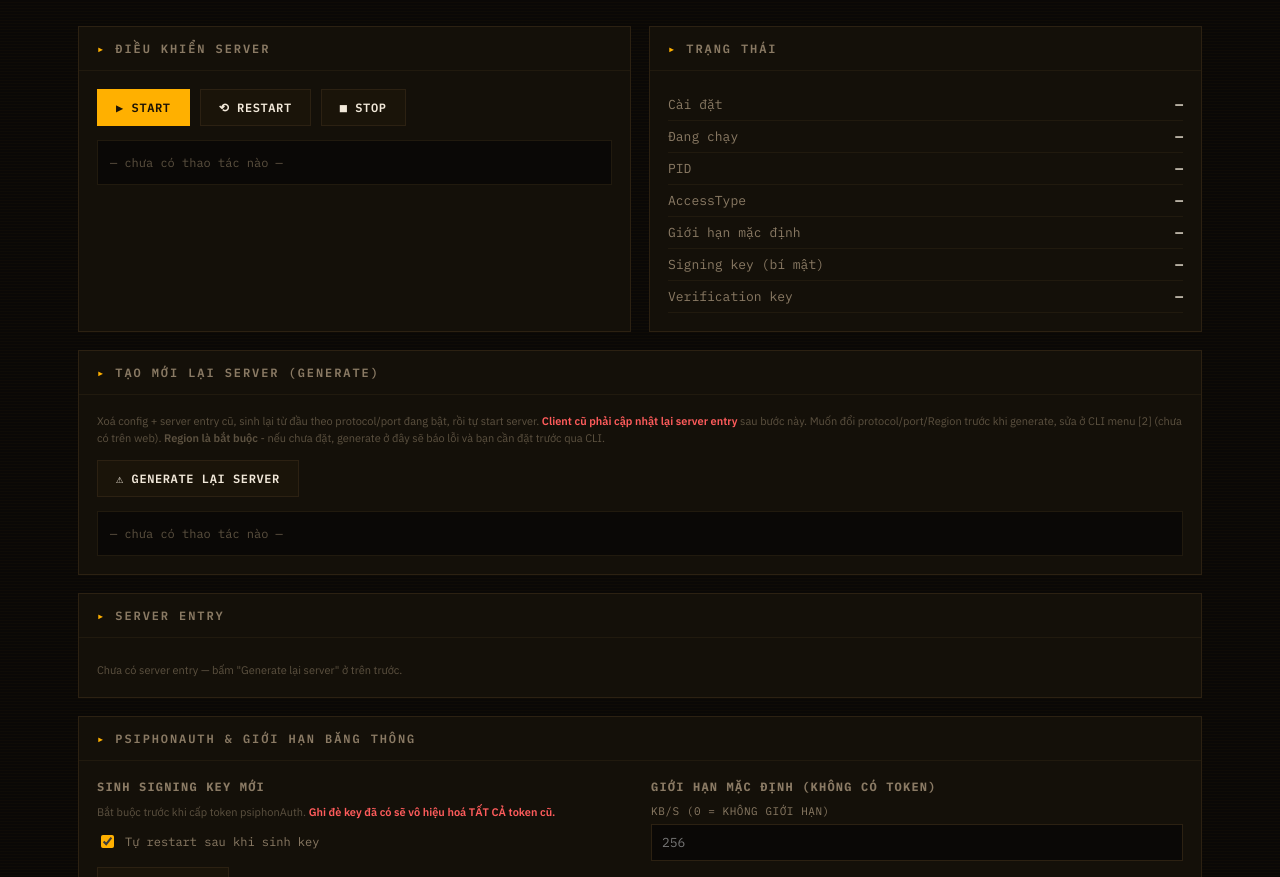
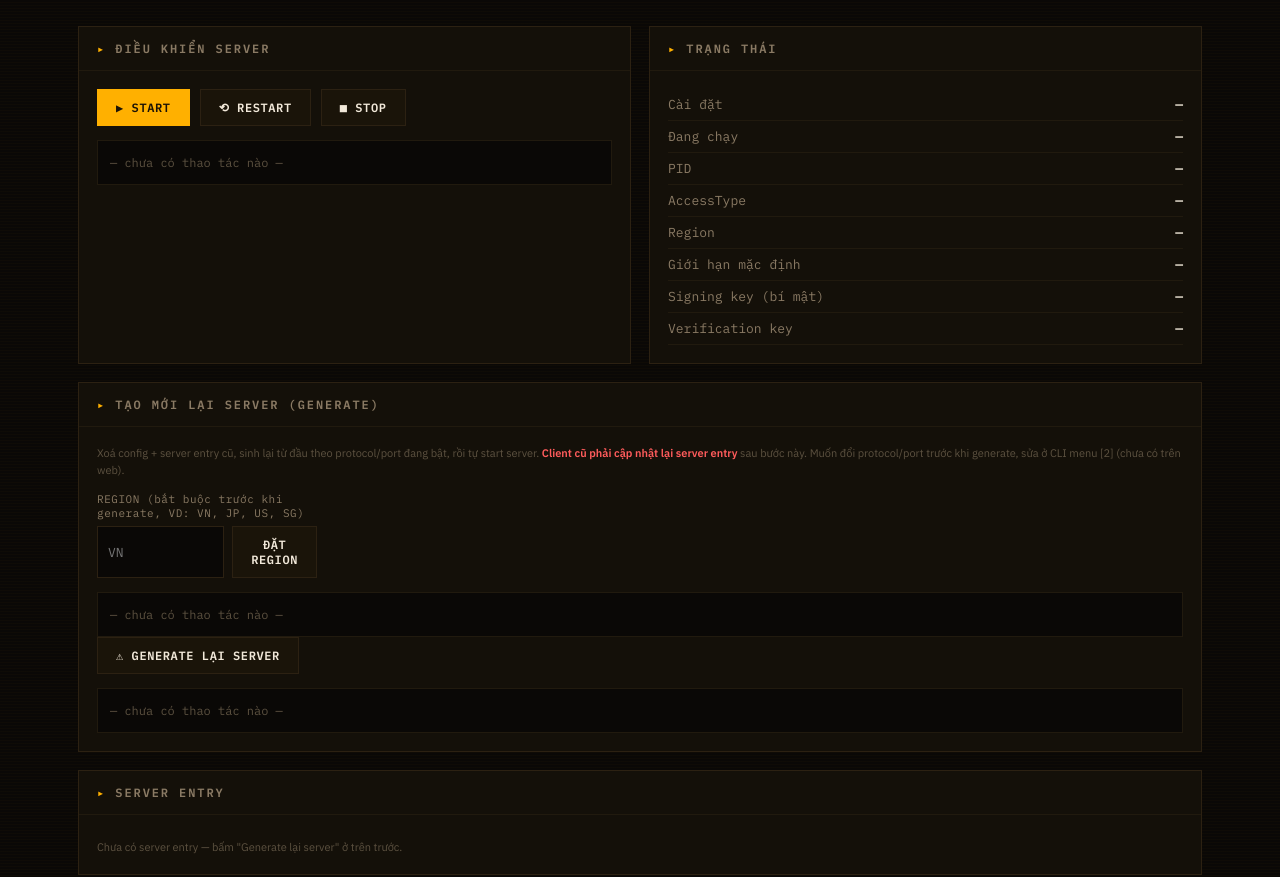
Before and after one commit to caothemanh/psiphon-panel, a Flask app: page / in a window 1280 px wide. Shown: the part 69-946 px from the top of the page. Run offline with Flask 3, Linux system fonts and the light colour scheme; the visitor is signed in with stand-in values (Sample User, id 1).

Commit message:
Update Tue Jul 14 23:03:25 -03 2026

```diff
--- a/webpanel/app.py
+++ b/webpanel/app.py
@@ -231,6 +231,19 @@ def api_import_key():
 
 
 # ----------------------------------------------------------------------
+# API: đặt Region (bắt buộc trước khi generate)
+# ----------------------------------------------------------------------
+@app.route("/api/set-region", methods=["POST"])
+@login_required
+def api_set_region():
+    region = (request.form.get("region") or "").strip()
+    if not region:
+        return jsonify({"ok": False, "output": "Cần nhập Region."}), 400
+    r = run_panel_func("set_region_core", region, timeout=20)
+    return jsonify(r)
+
+
+# ----------------------------------------------------------------------
 # API: generate server (tạo mới lại server entry + config)
 # ----------------------------------------------------------------------
 @app.route("/api/generate", methods=["POST"])
--- a/webpanel/templates/index.html
+++ b/webpanel/templates/index.html
@@ -190,6 +190,7 @@
           <tr><td>Đang chạy</td><td id="s_running">—</td></tr>
           <tr><td>PID</td><td id="s_pid">—</td></tr>
           <tr><td>AccessType</td><td id="s_access">—</td></tr>
+          <tr><td>Region</td><td id="s_region">—</td></tr>
           <tr><td>Giới hạn mặc định</td><td id="s_limit">—</td></tr>
           <tr><td>Signing key (bí mật)</td><td id="s_signing">—</td></tr>
           <tr><td>Verification key</td><td id="s_verify">—</td></tr>
@@ -201,7 +202,17 @@
     <section class="card full">
       <div class="hd"><h2>Tạo mới lại server (generate)</h2></div>
       <div class="bd">
-        <p class="hint" style="margin:0 0 14px;">Xoá config + server entry cũ, sinh lại từ đầu theo protocol/port đang bật, rồi tự start server. <strong style="color:var(--red)">Client cũ phải cập nhật lại server entry</strong> sau bước này. Muốn đổi protocol/port/Region trước khi generate, sửa ở CLI menu [2] (chưa có trên web). <strong>Region là bắt buộc</strong> - nếu chưa đặt, generate ở đây sẽ báo lỗi và bạn cần đặt trước qua CLI.</p>
+        <p class="hint" style="margin:0 0 14px;">Xoá config + server entry cũ, sinh lại từ đầu theo protocol/port đang bật, rồi tự start server. <strong style="color:var(--red)">Client cũ phải cập nhật lại server entry</strong> sau bước này. Muốn đổi protocol/port trước khi generate, sửa ở CLI menu [2] (chưa có trên web).</p>
+
+        <div class="field" style="max-width:220px; margin-bottom:14px;">
+          <label>REGION (bắt buộc trước khi generate, VD: VN, JP, US, SG)</label>
+          <div style="display:flex; gap:8px;">
+            <input type="text" id="regionInput" maxlength="2" placeholder="VN" style="text-transform:uppercase;">
+            <button class="btn" id="btnSetRegion" type="button">Đặt Region</button>
+          </div>
+        </div>
+        <div class="outbox empty" id="regionOut"></div>
+
         <button class="btn danger" id="btnGenerate">⚠ Generate lại server</button>
         <div class="outbox empty" id="generateOut"></div>
       </div>
@@ -368,6 +379,7 @@ async function refreshStatus(){
     $('s_running').innerHTML = s.running ? '<span class="tag yes">● Đang chạy</span>' : '<span class="tag no">● Dừng</span>';
     $('s_pid').textContent = s.pid || '—';
     $('s_access').textContent = s.access_type || '—';
+    $('s_region').innerHTML = s.region ? s.region : '<span class="tag no">✗ Chưa đặt</span>';
     $('s_limit').textContent = (s.default_limit_kbps || '0') + ' KB/s';
     $('s_signing').innerHTML = s.has_signing_key ? '<span class="tag yes">Có</span>' : '<span class="tag no">Không</span>';
     $('s_verify').innerHTML = s.has_verify_key ? '<span class="tag yes">Có</span>' : '<span class="tag no">Không</span>';
@@ -381,10 +393,14 @@ async function refreshStatus(){
     if (!$('limitKbps').dataset.touched){
       $('limitKbps').value = s.default_limit_kbps ?? '';
     }
+    if (!$('regionInput').dataset.touched){
+      $('regionInput').value = s.region || '';
+    }
   }catch(e){ /* đã redirect nếu 401 */ }
 }
 $('accessType').addEventListener('input', e => e.target.dataset.touched = '1');
 $('limitKbps').addEventListener('input', e => e.target.dataset.touched = '1');
+$('regionInput').addEventListener('input', e => { e.target.dataset.touched = '1'; e.target.value = e.target.value.toUpperCase(); });
 
 // ---------------- Controls ----------------
 async function runControl(btn, url, confirmMsg){
@@ -420,6 +436,28 @@ $('importForm').addEventListener('submit', async (e) => {
     refreshStatus();
   }catch(err){
     printOut($('importOut'), {ok:false, output:'Lỗi mạng: ' + err});
+  }
+  btn.disabled = false; btn.textContent = orig;
+});
+
+// ---------------- Set Region ----------------
+$('btnSetRegion').addEventListener('click', async () => {
+  const region = $('regionInput').value.trim().toUpperCase();
+  if (!/^[A-Z]{2}$/.test(region)){
+    printOut($('regionOut'), {ok:false, output:'Region không hợp lệ - cần đúng 2 chữ cái (VD: VN, JP, US, SG).'});
+    return;
+  }
+  const btn = $('btnSetRegion');
+  btn.disabled = true; const orig = btn.textContent; btn.textContent = 'Đang đặt...';
+  try{
+    const fd = new FormData(); fd.set('region', region);
+    const res = await fetch('/api/set-region', {method:'POST', body:fd});
+    if (res.status === 401){ window.location.href = '/login'; return; }
+    const r = await res.json();
+    printOut($('regionOut'), r);
+    if (r.ok) refreshStatus();
+  }catch(err){
+    printOut($('regionOut'), {ok:false, output:'Lỗi mạng: ' + err});
   }
   btn.disabled = false; btn.textContent = orig;
 });
```
Also changed, not shown: CHANGELOG.md, 1 other file.
